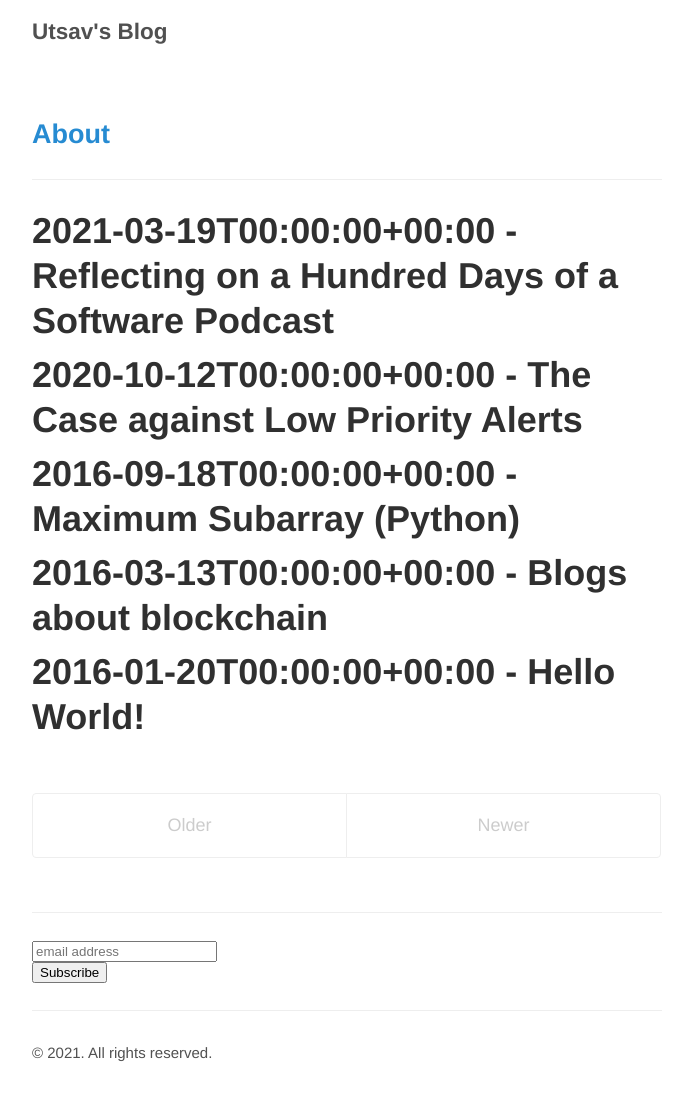
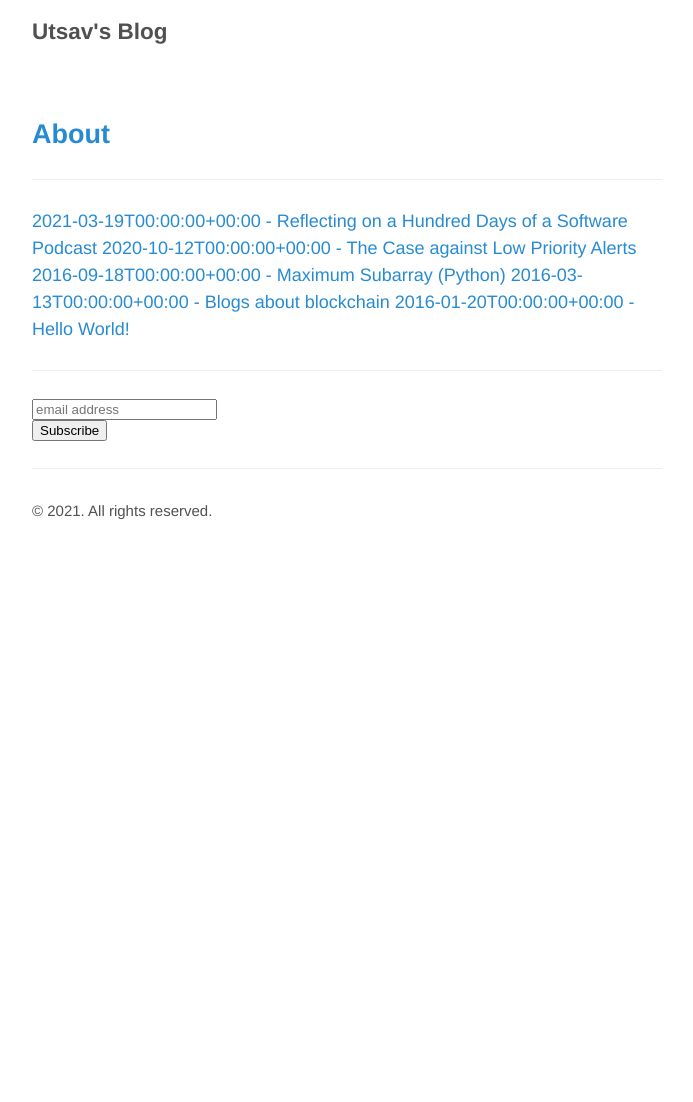
Before and after one commit to Utsav2/utsav2.github.io, a Jekyll site: the page built from index.html, in a window 1280 px wide. Shown: the whole page, without its empty margins (293-986 px from the left). Built offline with Jekyll 4.4.1, drawn with Linux system fonts in a browser that asks for light colours; the list of posts is cut into pages by our own code; comment, search, counter and statistics services are not loaded; after the commit the page ends 900 px from its top, so only the background shows below that.

Commit message:
Some more shotgun tweaks

```diff
--- a/index.html
+++ b/index.html
@@ -9,23 +9,8 @@
 
 <div class="posts">
   {% for post in paginator.posts %}
-    <h1 class="post-title">
-      <a href="{{ site.baseurl }}{{ post.url }}">
-        {{ post.date | date_to_xmlschema }} - {{ post.title }}
-      </a>
-    </h1>
+    <a href="{{ site.baseurl }}{{ post.url }}">
+      {{ post.date | date_to_xmlschema }} - {{ post.title }}
+    </a>
   {% endfor %}
 </div>
-
-<div class="pagination">
-  {% if paginator.next_page %}
-    <a class="pagination-item older" href="{{ paginator.next_page_path | prepend: site.baseurl }}">Older</a>
-  {% else %}
-    <span class="pagination-item older">Older</span>
-  {% endif %}
-  {% if paginator.previous_page %}
-    <a class="pagination-item newer" href="{{ paginator.previous_page_path | prepend: site.baseurl }}">Newer</a>
-  {% else %}
-    <span class="pagination-item newer">Newer</span>
-  {% endif %}
-</div>
```
